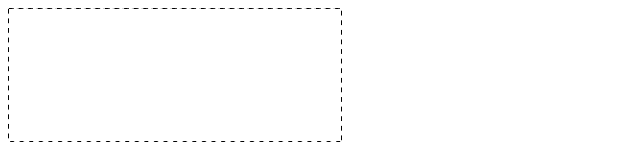
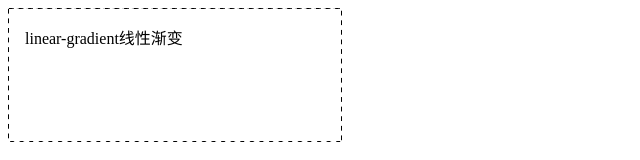
Before and after one commit to DemonGao/Css-Secrets, a plain HTML site: page 2/marching-ants/index.html in a window 1280 px wide. Shown: the whole page, without its empty margins (0-640 px from the left). Drawn offline with Linux system fonts and the light colour scheme.

```diff
--- a/2/marching-ants/index.html
+++ b/2/marching-ants/index.html
@@ -26,7 +26,7 @@
 </head>
 <body>
 <div class="box">
-
+    linear-gradient线性渐变
 </div>
 </body>
 </html>
```
